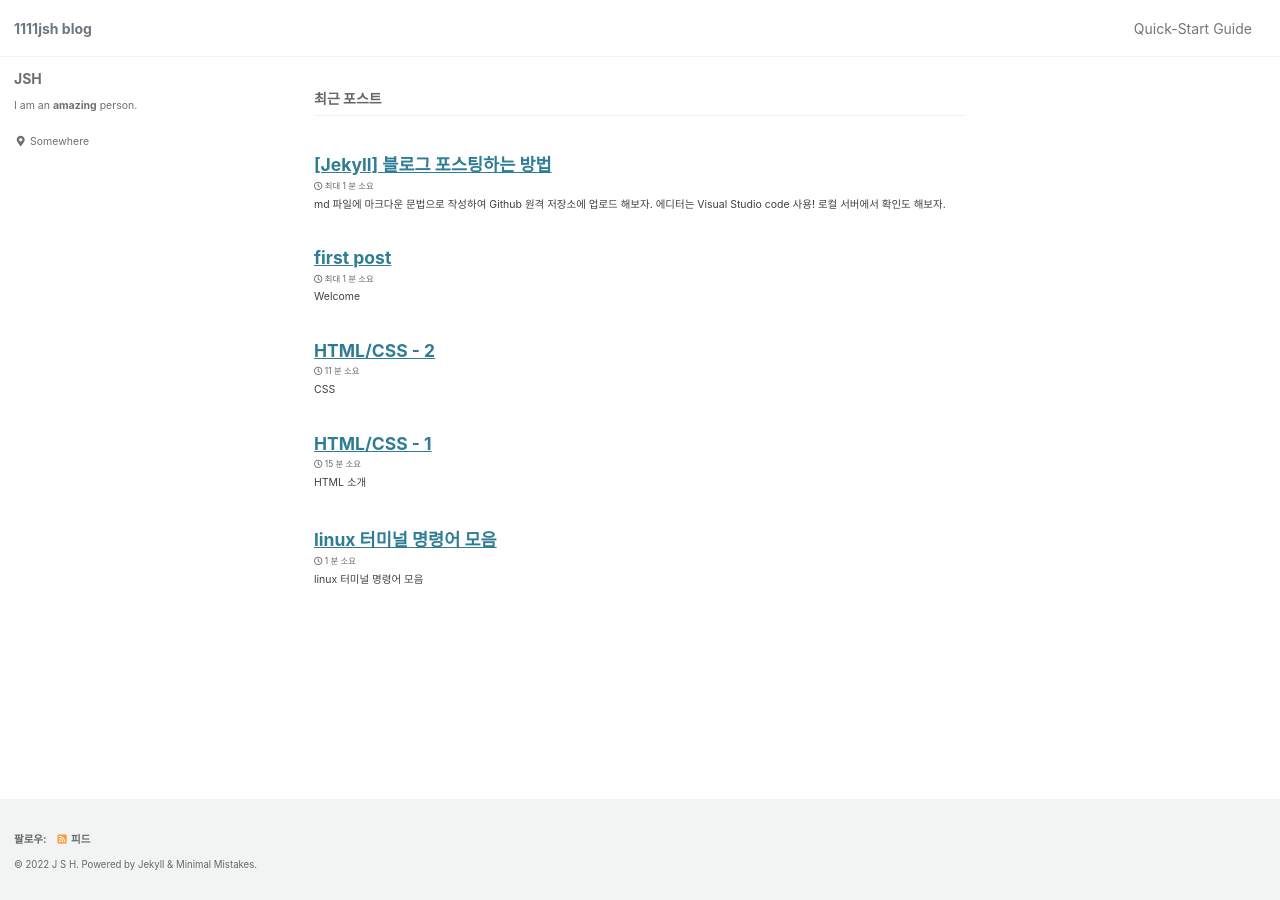
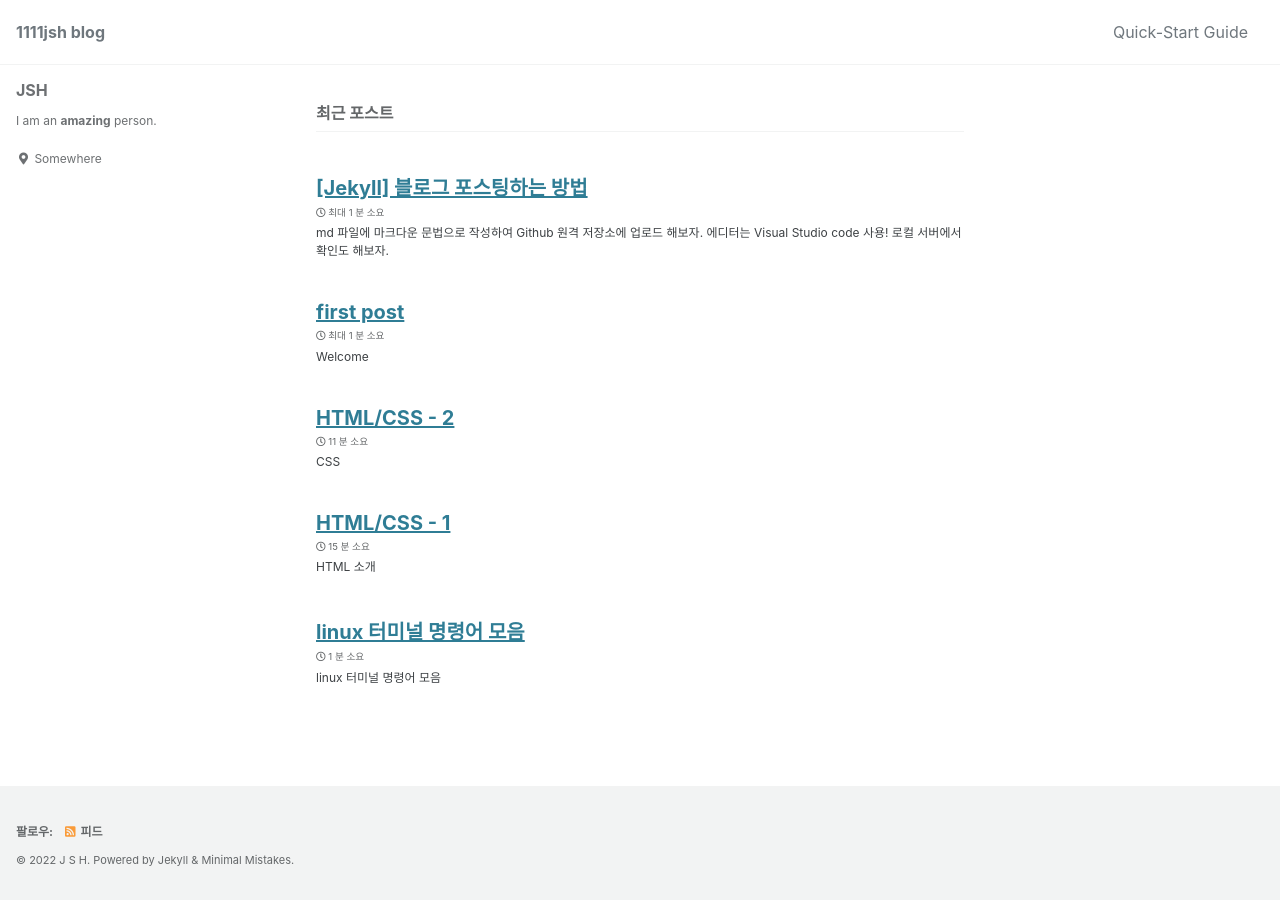
Before and after one commit to 1111jsh/1111jsh.github.io, a Jekyll site: the page built from index.html, in a window 1280 px wide. Built offline with Jekyll 4.4.1, drawn with Linux system fonts in a browser that asks for light colours; cached includes are drawn as plain includes; the list of posts is cut into pages by our own code.

Commit message:
fontsize

```diff
--- a/_sass/minimal-mistakes/_reset.scss
+++ b/_sass/minimal-mistakes/_reset.scss
@@ -11,15 +11,15 @@ html {
   font-size: 14px;
 
   @include breakpoint($medium) {
-    font-size: 14px;
+    font-size: 16px;
   }
 
   @include breakpoint($large) {
-    font-size: 14px;
+    font-size: 16px;
   }
 
   @include breakpoint($x-large) {
-    font-size: 14px;
+    font-size: 16px;
   }
 
   -webkit-text-size-adjust: 100%;
```
